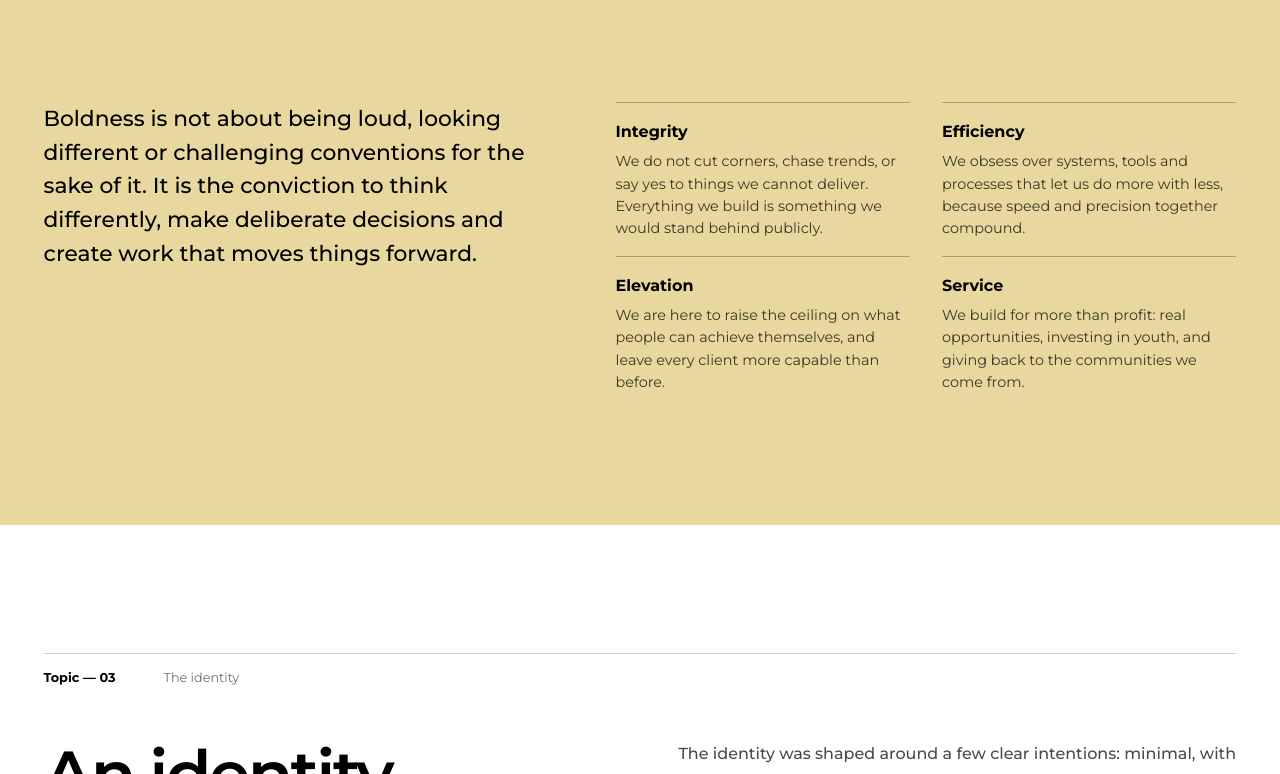
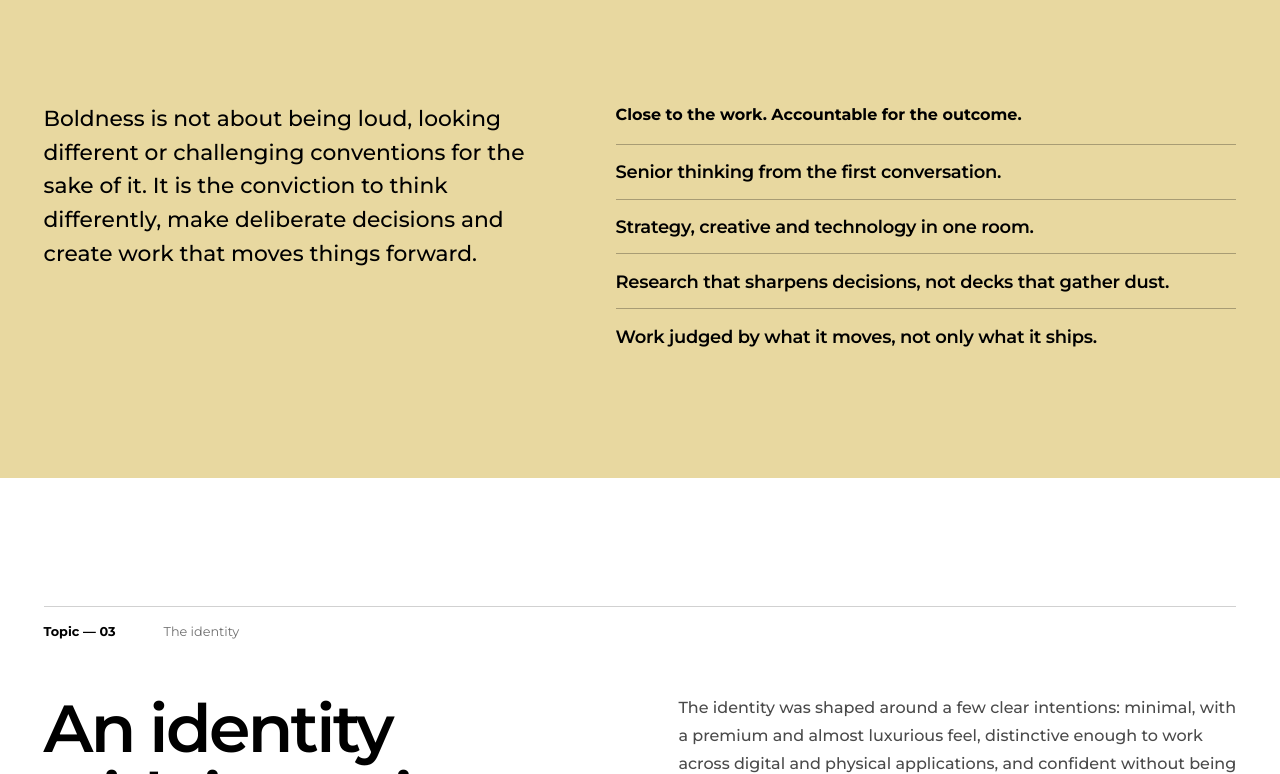
Before and after one commit to YohanWick21/YohanPortfolio, an Astro site: page /work/arkive-labs in a window 1280 px wide. Shown: the part 2026-2800 px from the top of the page. Built offline with nearby package versions, Linux system fonts and the light colour scheme; Astro itself is replaced by a stand-in of ours; a web font is replaced by a local one.

Commit message:
Arkive case study: equal founders section, site-verified copy, drop weights and voice blocks
Co-Authored-By: Claude Sonnet 5.5 <noreply@anthropic.com>
Claude-Session: https://claude.ai/code/session_01BhXKnoSUMKqidxmDftBrcN

```diff
--- a/src/data/arkive.ts
+++ b/src/data/arkive.ts
@@ -24,7 +24,7 @@ export const AK = {
     desc: 'How Yohan Wickramasinghe and Akesh Chandrasiri built Arkive Labs from an idea: the brand identity, the website and the business systems behind a founder-led creative and technology studio.',
   },
   meta: [
-    ['Role', 'Co-founder, brand and creative direction'],
+    ['Role', 'Co-founder, strategy and creative'],
     ['With', 'Akesh Chandrasiri, co-founder'],
     ['Category', 'Venture building, brand, digital experience and operations'],
     ['Status', 'Live, and still building'],
@@ -40,11 +40,12 @@ export const AK = {
   philosophy: {
     title: 'The standard for the bold.',
     body: 'Boldness is not about being loud, looking different or challenging conventions for the sake of it. It is the conviction to think differently, make deliberate decisions and create work that moves things forward.',
-    values: [
-      ['Integrity', 'We do not cut corners, chase trends, or say yes to things we cannot deliver. Everything we build is something we would stand behind publicly.'],
-      ['Efficiency', 'We obsess over systems, tools and processes that let us do more with less, because speed and precision together compound.'],
-      ['Elevation', 'We are here to raise the ceiling on what people can achieve themselves, and leave every client more capable than before.'],
-      ['Service', 'We build for more than profit: real opportunities, investing in youth, and giving back to the communities we come from.'],
+    reachLabel: 'Close to the work. Accountable for the outcome.',
+    reach: [
+      'Senior thinking from the first conversation.',
+      'Strategy, creative and technology in one room.',
+      'Research that sharpens decisions, not decks that gather dust.',
+      'Work judged by what it moves, not only what it ships.',
     ],
   },
   identity: {
@@ -52,12 +53,10 @@ export const AK = {
     body: [
       'The identity was shaped around a few clear intentions: minimal, with a premium and almost luxurious feel, distinctive enough to work across digital and physical applications, and confident without being complicated.',
       'The name was chosen deliberately too. Arkive borrows from the idea of an ark: a vessel that brings valuable things together and gives them a place to be carried forward and developed. For us, that vessel holds ideas, potential and possibilities.',
-      'I designed the identity and set it down in a brand guidelines document, so the system holds up in other hands: how the logo is placed, how much room it needs, which colours it lives on, and the one typeface behind it.',
+      'The identity is set down in a brand guidelines document, so the system holds up in any hands: how the logo is placed, how much room it needs, and which colours it lives on.',
     ],
-    voice: ['Direct', 'Ambitious', 'Grounded', 'Empowering'],
-    voiceNote: 'The guidelines also set the voice.',
     palette: [['White', '#FFFFFF', '255, 255, 255', '#000'], ['Black', '#000000', '0, 0, 0', '#fff'], ['Slate', '#B4C6E4', '180, 198, 228', '#000'], ['Gold', '#E8D8A0', '232, 216, 160', '#000']],
-    note: 'Pages from the Arkive Labs brand guidelines, version 2.0. Brand direction led by Yohan, developed collaboratively with Akesh.',
+    note: 'Pages from the Arkive Labs brand guidelines, version 2.0.',
   },
   digital: {
     title: 'Giving the brand a digital home.',
@@ -68,7 +67,7 @@ export const AK = {
     order: ['Hero', 'Point of view', 'Capabilities', 'How the work moves', 'What we build', 'Approach', 'The studio', 'Why Arkive', 'Blog', 'Start a conversation'],
     notes: [
       ['One message, one action.', 'The first screen says what Arkive is in a sentence and offers two ways forward: start a project, or see how we work.'],
-      ['Positioning made visible.', 'The studio system diagram shows where human strategy ends and AI acceleration begins, so the positioning is explained rather than claimed.'],
+      ['Positioning made visible.', 'The studio system diagram shows how a brief moves through human strategy, AI acceleration and quality review before anything ships, so the positioning is explained rather than claimed.'],
       ['A process you can read.', 'Four steps, Discover, Define, Build and Measure, set out plainly so a visitor knows what working with us looks like.'],
     ],
   },
@@ -94,10 +93,10 @@ export const AK = {
   },
   founders: {
     title: 'Two founders, one direction.',
-    lead: 'Arkive was founded by two people who believe that doing great work and doing right by people are the same idea. Strategy, creative and technology stay close together.',
+    lead: 'Arkive was built by two people with different strengths, working as one accountable team, so strategy, creative and technology stay close together.',
     people: [
-      { n: 'Yohan Wickramasinghe', r: 'Co-founder, creative direction', items: ['Brand identity and creative direction', 'Brand positioning and messaging', 'Graphic design and content strategy', 'Business development and outreach', 'Internal business systems and workflows'] },
-      { n: 'Akesh Chandrasiri', r: 'Co-founder, partnerships and AI engineering', items: ['Client communication and partnerships', 'AI engineering and compliance', 'The tooling that accelerates production'] },
+      { n: 'Yohan Wickramasinghe', r: 'Co-founder, strategy and creative', items: ['Shapes the position', 'Shapes the story', 'Builds the creative system behind how Arkive and its partners show up'] },
+      { n: 'Akesh Chandrasiri', r: 'Co-founder, AI, engineering and development', items: ['Leads the applied AI', 'Builds the technology end to end', 'Develops the sites, systems and tools the work ships on'] },
     ],
     shared: 'Built together: the website, and the venture itself.',
   },
@@ -124,6 +123,5 @@ export const AK = {
     palette: ['guide-palette', 'Palette', 'Four colours, each with tints.'],
     combos: ['guide-combos', 'Combinations', 'Approved logo and colour pairings.'],
     type: ['guide-type', 'Typeface', 'Montserrat, throughout.'],
-    weights: ['guide-weights', 'Weights', 'Regular, medium, semi-bold and bold.'],
   },
 };
--- a/src/pages/work/arkive-labs.astro
+++ b/src/pages/work/arkive-labs.astro
@@ -7,7 +7,7 @@ import { asset } from '../../data/site';
 import '../../styles/arkive.css';
 const logoW = asset('Full Logo White.png');
 const PL = AK.plates;
-const RATIO: Record<string,string> = { 'guide-logomark':'2187 / 918','guide-logotype':'2187 / 918','guide-lockup':'1058 / 1297','guide-clearspace':'2187 / 918','guide-minsize':'2187 / 918','guide-palette':'1824 / 1289','guide-combos':'2191 / 938','guide-type':'2187 / 1018','guide-weights':'2187 / 1042' };
+const RATIO: Record<string,string> = { 'guide-logomark':'2187 / 918','guide-logotype':'2187 / 918','guide-lockup':'1058 / 1297','guide-clearspace':'2187 / 918','guide-minsize':'2187 / 918','guide-palette':'1824 / 1289','guide-combos':'2191 / 938','guide-type':'2187 / 1018' };
 const plate = (k: string[]) => ({ src: `/assets/arkive/${k[0]}.webp`, ratio: RATIO[k[0]], t: k[1], x: k[2] });
 const shots = { hero: akSrc('arkive-site-hero'), system: akSrc('arkive-site-system'), approach: akSrc('arkive-site-approach') };
 const schema = {
@@ -56,9 +56,12 @@ const schema = {
       <div class="ar-rule"></div>
       <div class="ar-phil-grid">
         <Reveal client:visible><p class="ar-lede">{AK.philosophy.body}</p></Reveal>
-        <ul class="ar-reach">
-          {AK.philosophy.values.map(([t, x]) => <li><b>{t}</b><span>{x}</span></li>)}
-        </ul>
+        <div>
+          <p class="ar-rl">{AK.philosophy.reachLabel}</p>
+          <ul class="ar-reach">
+            {AK.philosophy.reach.map((x: string) => <li>{x}</li>)}
+          </ul>
+        </div>
       </div>
     </div>
   </section>
@@ -71,7 +74,7 @@ const schema = {
         <div>{AK.identity.body.map((t: string) => <Reveal client:visible><p class="ar-p">{t}</p></Reveal>)}</div>
       </div>
       <div class="ar-plates">
-        {[[PL.logomark],[PL.logotype],[PL.lockup],[PL.clear],[PL.min],['SWATCH'],[PL.combos],[PL.type],[PL.weights]].map(([k]: any, i: number) => { if (k === 'SWATCH') return (
+        {[[PL.logomark],[PL.logotype],[PL.lockup],[PL.clear],[PL.min],['SWATCH'],[PL.combos],[PL.type]].map(([k]: any, i: number) => { if (k === 'SWATCH') return (
           <Reveal client:visible className={`ar-plate-w ar-g${i}`}>
             <figure class="ar-pl"><div class="ar-pal">{AK.identity.palette.map(([n, h, r, t]: string[]) => <div style={`background:${h};color:${t}`}><b>{n}</b><span>{h}</span><span>RGB {r}</span></div>)}</div><figcaption><b>Palette</b><span>Four colours.</span></figcaption></figure>
           </Reveal>
@@ -80,10 +83,6 @@ const schema = {
             <figure class="ar-pl"><div class="fr" style={`aspect-ratio:${p.ratio}`}><img src={p.src} alt={`${p.t}: ${p.x}`} loading="lazy" /></div><figcaption><b>{p.t}</b><span>{p.x}</span></figcaption></figure>
           </Reveal>
         ); })}
-        <div class="ar-voice ar-g9">
-          <p class="ar-vl">{AK.identity.voiceNote}</p>
-          <ul>{AK.identity.voice.map((v: string) => <li>{v}</li>)}</ul>
-        </div>
       </div>
       <p class="ar-note">{AK.identity.note}</p>
     </div>
--- a/src/styles/arkive.css
+++ b/src/styles/arkive.css
@@ -52,24 +52,20 @@
 .ar-phil-grid{display:grid;grid-template-columns:minmax(0,.9fr) minmax(0,1.1fr);gap:clamp(1.6rem,5vw,5rem);align-items:start}
 .ar-lede{font-size:clamp(1.15rem,1.7vw,1.4rem);line-height:1.55;max-width:34ch;font-weight:500}
 .ar-reach{display:grid;grid-template-columns:repeat(2,minmax(0,1fr));gap:0 2rem}
-.ar-reach li{padding:1rem 0;border-top:1px solid var(--line);display:grid;gap:.35rem;align-content:start}
-.ar-reach b{font-weight:700;font-size:1rem}
-.ar-reach span{color:var(--mute);font-size:.9rem;line-height:1.55}
+.ar-rl{font-weight:700;margin-bottom:1rem}
+.ar-reach{grid-template-columns:1fr!important;gap:0!important}
+.ar-reach li{padding:.9rem 0;border-top:1px solid var(--line);font-weight:600;font-size:clamp(1rem,1.4vw,1.2rem);line-height:1.4;letter-spacing:-.015em}
 
 /* identity plates */
 .ar-plates{display:grid;grid-template-columns:repeat(12,minmax(0,1fr));gap:clamp(1.2rem,2.4vw,2.2rem) clamp(.8rem,1.6vw,1.4rem);margin-top:clamp(2.4rem,5vw,4rem);align-items:start}
 .ar-g0{grid-column:1/7}.ar-g1{grid-column:7/13}
 .ar-g2{grid-column:1/6;grid-row:2/4}.ar-g3{grid-column:6/13;grid-row:2}.ar-g4{grid-column:6/13;grid-row:3}
 .ar-g5{grid-column:1/8;grid-row:4/6}.ar-g6{grid-column:8/13;grid-row:4}.ar-g7{grid-column:8/13;grid-row:5}
-.ar-g8{grid-column:1/8;grid-row:6}.ar-g9{grid-column:8/13;grid-row:6}
+
 .ar-pl .fr{width:100%;overflow:hidden;background:#000;border:1px solid var(--line)}
 .ar-pl img{width:100%;height:100%;object-fit:cover;display:block}
 .ar-pl figcaption{display:flex;flex-wrap:wrap;gap:.2rem 1rem;margin-top:.6rem;font-size:.82rem;color:var(--mute)}
 .ar-pl figcaption b{color:var(--fg)}
-.ar-voice{align-self:stretch;display:flex;flex-direction:column;justify-content:space-between;background:var(--gold);color:#000;padding:clamp(1.2rem,2.4vw,2rem);min-height:12rem}
-.ar-vl{font-weight:700;font-size:.9rem}
-.ar-voice ul{display:grid;gap:.1rem}
-.ar-voice li{font-weight:600;font-size:clamp(1.8rem,3.2vw,2.8rem);letter-spacing:-.04em;line-height:1.05}
 
 /* website recreations, on slate */
 .ar-order{display:flex;flex-wrap:wrap;gap:.5rem;margin:clamp(2rem,4vw,3.2rem) 0;counter-reset:s}
```
Also changed, not shown: public/assets/arkive/guide-weights.webp (deleted).
